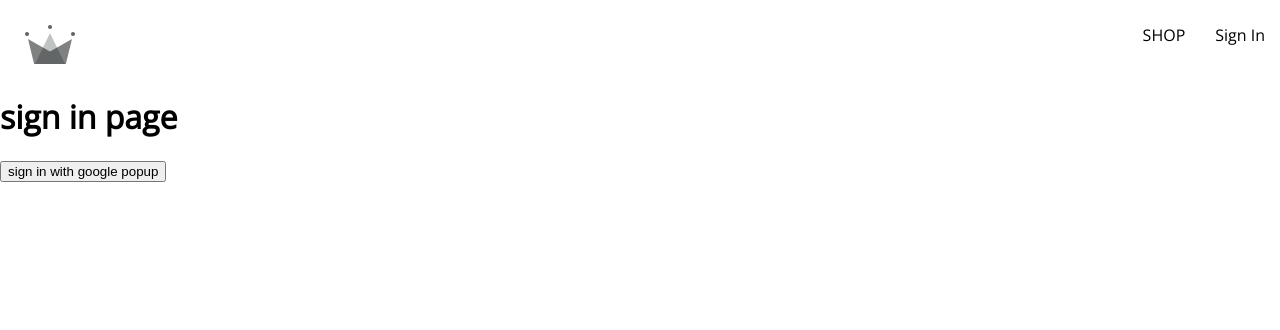
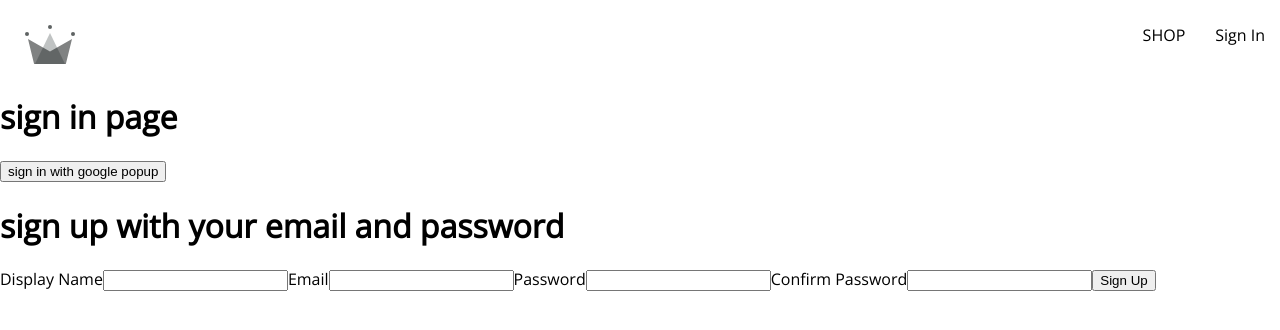
Before and after one commit to benedictbeejay/crown-clothings, a React (Create React App) app: page /sign-in in a window 1280 px wide. Shown: the top 330 px of the page. Built offline with nearby package versions, Linux system fonts and the light colour scheme.

Commit message:
updated files

```diff
--- a/public/index.html
+++ b/public/index.html
@@ -2,7 +2,7 @@
 <html lang="en">
   <head>
     <meta charset="utf-8" />
-    <link rel="icon" href="%PUBLIC_URL%/favicon.ico" />
+    <link rel="icon" href="../src/assets/crown.svg" />
     <meta name="viewport" content="width=device-width, initial-scale=1" />
     <meta name="theme-color" content="#000000" />
     <meta
@@ -29,7 +29,7 @@
     <link
       href="https://fonts.googleapis.com/css2?family=Inter:wght@100;200;300;400;500;600;700;800;900&family=Open+Sans:wght@300&display=swap"
       rel="stylesheet">
-    <title>React App</title>
+    <title>CRWN-Clothings</title>
     <link rel="preconnect" href="https://fonts.googleapis.com">
 <link rel="preconnect" href="https://fonts.gstatic.com" crossorigin>
 <link href="https://fonts.googleapis.com/css2?family=Inter:wght@100;200;300;400;500;600;700;800;900&family=Open+Sans:wght@300&display=swap" rel="stylesheet">
--- a/src/components/sign-up-form/sign-up-form.component.jsx
+++ b/src/components/sign-up-form/sign-up-form.component.jsx
@@ -1,21 +1,84 @@
 import React from 'react'
+import { useState } from 'react';
+import { createAuthUserWithEmailAndPassword } from '../../utils/firebase/firebase.utils';
+import { eventWrapper } from '@testing-library/user-event/dist/utils';
+
+const defaultFormFields = {
+  displayName: '',
+  email: '',
+  password: '',
+  confirmPassword: '',
+}
 
 const SignUpForm = () => {
+
+  const [formFields, setFormFields] = useState(defaultFormFields);
+  const { displayName, email, password, confirmPassword} = formFields;
+
+  console.log(formFields);
+
+  const handleSubmit = async (event) => {
+    event.preventDefault();
+
+    if (password !== confirmPassword) {
+      alert('passwords do not match');
+      return;
+    }
+    try {
+      const response = await createAuthUserWithEmailAndPassword(email, password)
+      console.log(response);
+    } catch(error) {
+        console.log('user created encountered an error', error);
+    }
+  }
+
+  const handleChange = (event) => {
+      const {name, value} = event.target;
+      setFormFields({...formFields, [name]: value});
+  };
   return (
     <div>
+
       <h1>
         sign up with your email and password
       </h1>
 
-      <form onSubmit={ () => {}}>
+      <form onSubmit={handleSubmit}>
         <label>Display Name</label>
-        <input type='text' required />
+        <input
+        type='text'
+        required
+        name='displayName'
+        value={displayName}
+        onChange={handleChange}
+        />
+
          <label>Email</label>
-        <input type='email' required />
+        <input
+        type='email'
+        required
+        name='email'
+        value={email}
+        onChange={handleChange}
+        />
+
          <label>Password</label>
-        <input type='password' required />
+        <input
+        type='password'
+        required
+        name='password'
+        value={password}
+        onChange={handleChange}
+        />
+
          <label>Confirm Password</label>
-        <input type='password' required />
+        <input
+        type='password'
+        required
+        name='confirmPassword'
+        value={confirmPassword}
+        onChange={handleChange}
+        />
 
         <button type='submit'>Sign Up</button>
       </form>
--- a/src/routes/sign-in/sign-in.component.jsx
+++ b/src/routes/sign-in/sign-in.component.jsx
@@ -1,10 +1,19 @@
 import React from 'react'
-import { signInWithGooglePopup, createUserDocumentFromAuth } from '../../utils/firebase/firebase.utils'
+import { useEffect } from 'react';
+import { getRedirectResult } from 'firebase/auth';
+import { signInWithGooglePopup, signInWithGoogleRedirect, createUserDocumentFromAuth } from '../../utils/firebase/firebase.utils'
+import SignUpForm from '../../components/sign-up-form/sign-up-form.component';
+
 
 const SignIn = () => {
     const logGoogleUser = async () => {
         const {user} = await signInWithGooglePopup();
         const userDocRef = createUserDocumentFromAuth(user);
+    };
+
+    const logGoogleRedirectUser = async () => {
+        const {user} = await signInWithGoogleRedirect();
+        console.log({user})
     }
   return (
     <div>
@@ -14,6 +23,10 @@ const SignIn = () => {
         <button onClick={logGoogleUser}>
             sign in with google popup
         </button>
+         {/* <button onClick={logGoogleRedirectUser}>
+            sign in with google redirect
+        </button> */}
+        <SignUpForm />
     </div>
   )
 }
--- a/src/utils/firebase/firebase.utils.js
+++ b/src/utils/firebase/firebase.utils.js
@@ -3,7 +3,9 @@ import {
     getAuth,
     signInWithRedirect,
     signInWithPopup,
-    GoogleAuthProvider }
+    GoogleAuthProvider,
+    createUserWithEmailAndPassword
+  }
     from 'firebase/auth';
 
 import  {
@@ -25,24 +27,27 @@ const firebaseConfig = {
 // Initialize Firebase
 const app = initializeApp(firebaseConfig);
 
-const provider = new GoogleAuthProvider();
-provider.setCustomParameters({
+const googleProvider = new GoogleAuthProvider();
+
+googleProvider.setCustomParameters({
     prompt: "select_account"
 });
 
 export const auth = getAuth();
 
-export const signInWithGooglePopup = () => signInWithPopup(auth, provider)
+export const signInWithGooglePopup = () => signInWithPopup(auth, googleProvider)
+export const signInWithGoogleRedirect = () => signInWithRedirect(auth, googleProvider);
 
 export const db = getFirestore();
 
 export const createUserDocumentFromAuth = async (userAuth) => {
+  if (!userAuth) return;
   const userDocRef = doc(db, 'users', userAuth.uid );
 
   console.log(userDocRef);
   const userSnapshot = await getDoc(userDocRef);
-  console.log(userSnapshot);
-  console.log(userSnapshot.exists());
+//  console.log(userSnapshot);
+//   console.log(userSnapshot.exists());
 
   if(!userSnapshot.exists()){
     const { displayName, email  } = userAuth;
@@ -59,4 +64,10 @@ export const createUserDocumentFromAuth = async (userAuth) => {
     }
   }
   return userDocRef;
+};
+
+export const createAuthUserWithEmailAndPassword = async (email, password) => {
+  if (!email || !password) return;
+
+  return await createUserWithEmailAndPassword(auth, email, password)
 }
```
